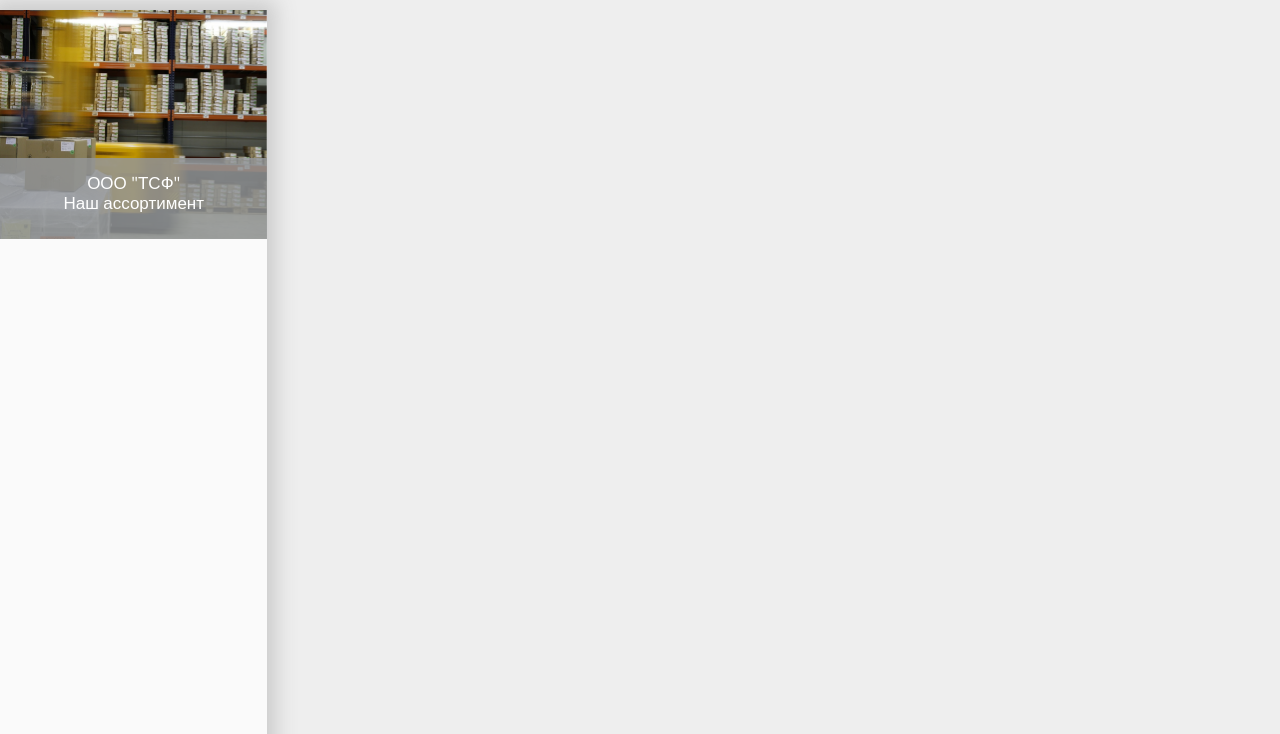
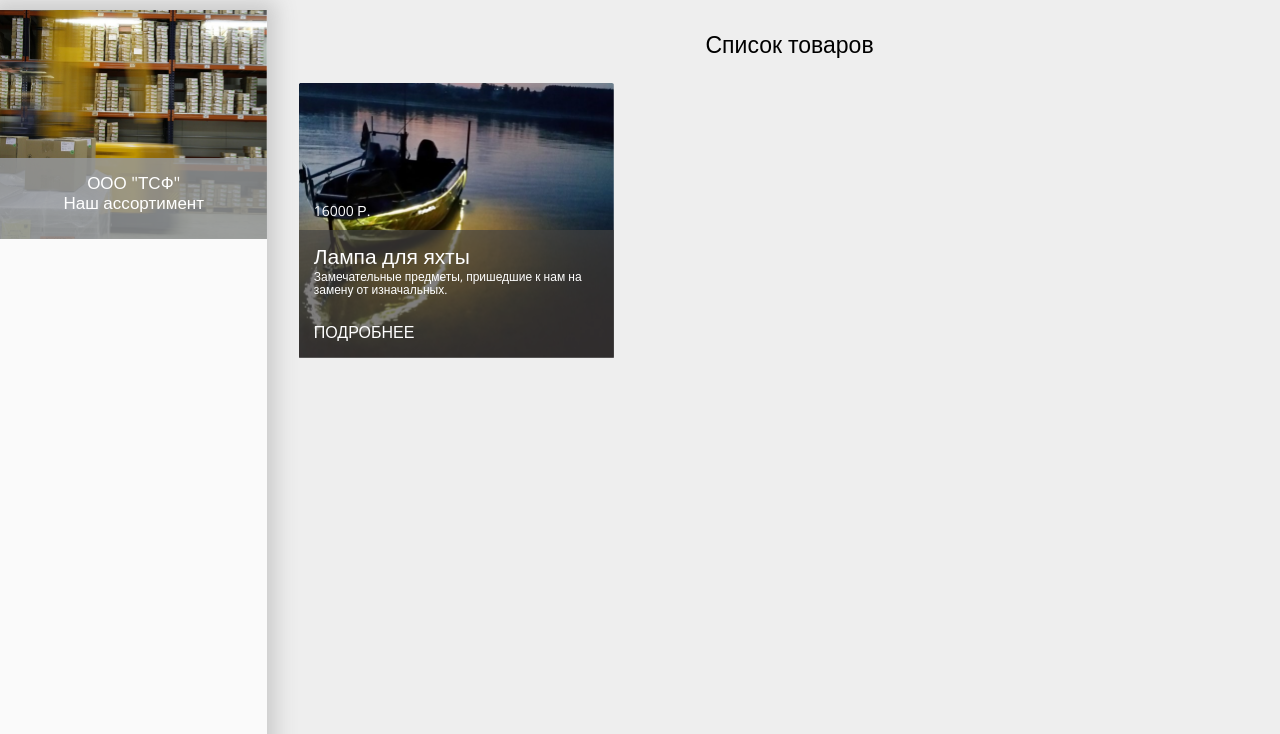
Before and after one commit to arbass/Yacht, a plain HTML site: page items.html in a window 1280 px wide. Shown: the part 66-800 px from the top of the page. Drawn offline with nearby package versions, Linux system fonts and the light colour scheme; files that its build step writes are made by us from their sources.

Commit message:
Добавляет карточку товара
(превью)

```diff
--- a/css/items.css
+++ b/css/items.css
@@ -131,6 +131,7 @@ body {
 }
 
 .items-section {
+    flex-direction: column;
     margin: 0;
     padding: 0;
     margin-bottom: 33px;
@@ -164,3 +165,122 @@ body {
     height: 65.89px;
     background-color: rgba(149, 152, 154, 0.82);
 }
+
+/*оформление айтемов*/
+
+.items-section h2 {
+    margin: 0 auto;
+    padding: 0;
+    margin-bottom: 26px;
+    text-align: center;
+    font-size: 23px;
+    font-weight: 500;
+    color: #000000;
+}
+
+.items-grid {
+    width: 100%;
+    min-height: 295px;
+}
+
+/*оформление превью карточки товара*/
+
+.item {
+    position: relative;
+    margin: 0;
+    padding: 0;
+    width: 314.77px;
+    height: 274.51px;
+}
+
+.item h3 {
+    margin: 0;
+    padding: 0;
+    margin-left: 14.6px;
+}
+
+.item p {
+    margin: 0;
+    padding: 0;
+    margin-left: 14.6px;
+}
+
+.item a {
+    text-decoration: none;
+    color: #ffffff;
+    margin: 0;
+    padding: 0;
+    margin-left: 14.6px;
+}
+
+.item-meta {
+    flex-direction: column;
+    position: absolute;
+    top: 0;
+    left: 0;
+    margin: 0;
+    padding: 0;
+    width: 314.77px;
+    height: 274.51px;
+    z-index: 1;
+}
+
+.item-img {
+    position: absolute;
+    top: 0;
+    left: 0;
+    margin: 0;
+    padding: 0;
+    width: 314.77px;
+    height: 274.51px;
+}
+
+.meta-block {
+    width: 100%;
+}
+
+.empty {
+    height: 110px;
+}
+
+.price {
+    height: 37px;
+    font-size: 14px;
+    font-weight: 500;
+    text-align: left;
+    color: #ffffff;
+    line-height: 2.5;
+}
+
+.item-mirror {
+    flex-direction: column;
+    height: 128px;
+    background-color: rgba(66, 66, 66, 0.67);
+}
+
+.name h3 {
+    height: 40px;
+    font-size: 21px;
+    font-weight: 400;
+    text-align: left;
+    color: #ffffff;
+    line-height: 2.5;
+}
+
+.title {
+    height: 44px;
+    font-size: 12px;
+    font-weight: 400;
+    text-align: left;
+    color: #ffffff;
+}
+
+.btn-info {
+    height: 44px;
+    font-size: 16px;
+    font-weight: 500;
+    text-align: left;
+    color: #ffffff;
+    text-transform: uppercase;
+    line-height: 2.3;
+}
--- a/items.html
+++ b/items.html
@@ -28,7 +28,33 @@
                 <p>ООО "ТСФ"<br>Наш ассортимент</p>
             </div>
         </div>
-        <section class="items-section flex-container"></section>
+        <section class="items-section flex-container">
+            <h2>Список товаров</h2>
+            <section class="items-grid flex-container">
+                <section class="item">
+                    <img class="item-img" src="res/item-img.png" width="314.77" height="274.51">
+                    <div class="item-meta flex-container">
+                        <div class="meta-block empty">
+                        </div>
+                        <div class="meta-block price">
+                            <p>16000 Р.</p>
+                        </div>
+                        <div class="item-mirror meta-block flex-continer">
+                            <div class="meta-block name">
+                                <h3>Лампа для яхты</h3>
+                            </div>
+                            <div class="meta-block title">
+                                <p>Замечательные предметы, пришедшие к нам
+                                на замену от изначальных.</p>
+                            </div>
+                            <div class="meta-block btn-info">
+                                <a href="#">ПОДРОБНЕЕ</a>
+                            </div>
+                        </div>
+                    </div>
+                </section>
+            </section>
+        </section>
     </div>
 
     <footer class="main-footer">
```
Also changed, not shown: res/item-img.png (added).
